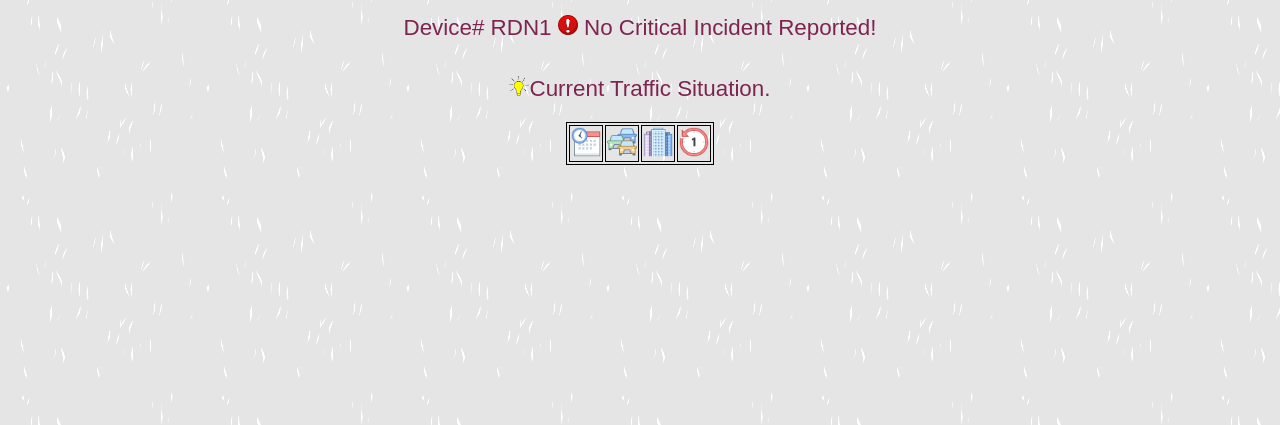
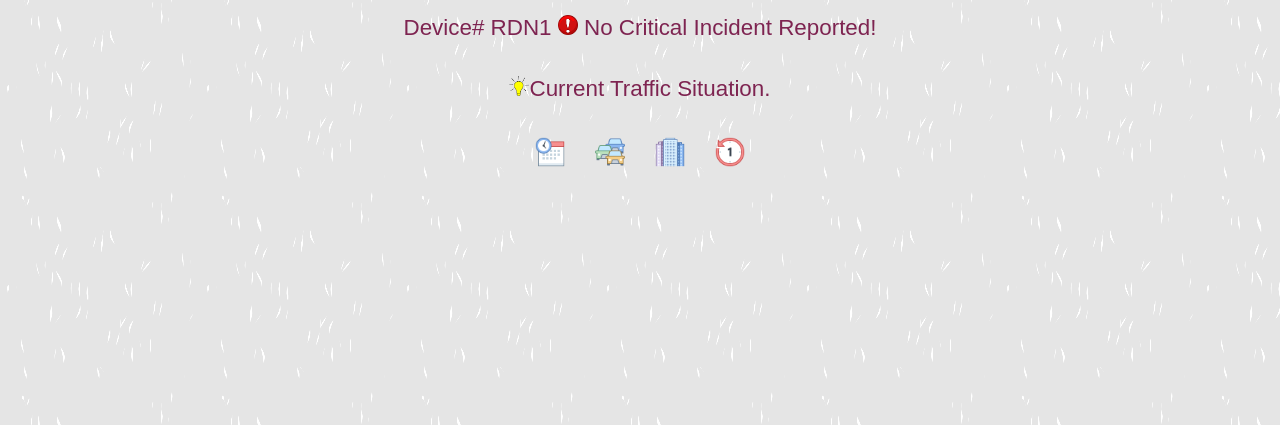
Before and after one commit to srijonmandal1/RODAN, a Flask app: page / in a window 1280 px wide. Shown: the part 210-635 px from the top of the page. Run offline with Flask 2, Linux system fonts and the light colour scheme; data that the repository does not hold is empty; some libraries are stand-ins or nearby versions.

Commit message:
new changes

```diff
--- a/app.py
+++ b/app.py
@@ -32,24 +32,7 @@ socketio = SocketIO(app)
 
 @app.route("/")
 def home():
-    event_stats = list(
-        mongo.db.events.aggregate(
-            [
-                {
-                    "$group": {
-                        "_id": {
-                            "date": "$date",
-                            "event": "$event",
-                            "location": "$location",
-                        },
-                        "total": {"$sum": 1},
-                    }
-                }
-            ]
-        )
-    )
-
-    return render_template("home.html", agg_result=event_stats)
+    return render_template("home.html", agg_result=get_agg_events(raw=True))
 
 
 @app.route("/examples")
@@ -113,21 +96,23 @@ def get_events():
 
 @app.route("/api/v1/get-agg-events")
 def get_agg_events(raw=False):
-    agg_data = list(
-        mongo.db.events.aggregate(
-            [
-                {
-                    "$group": {
-                        "_id": {
-                            "date": "$date",
-                            "event": "$event",
-                            "location": "$location",
-                        },
-                        "total": {"$sum": 1},
+    agg_data = sorted(
+        list(
+            mongo.db.events.aggregate(
+                [
+                    {
+                        "$group": {
+                            "_id": {
+                                "date": "$date",
+                                "event": "$event",
+                                "location": "$location",
+                            },
+                            "total": {"$sum": 1},
+                        }
                     }
-                }
-            ]
-        )
+                ]
+            )
+        ), key=lambda item: item["_id"]["date"], reverse=True
     )
     if raw:
         return agg_data
@@ -137,15 +122,6 @@ def get_agg_events(raw=False):
 @app.context_processor
 def pluralize_jinja():
     return dict(pluralize=pluralize)
-
-
-@app.context_processor
-def format_date():
-    return dict(
-        format_date=lambda time: datetime.datetime.fromtimestamp(time).strftime(
-            "%-I:%M %-m/%d/%Y"
-        )
-    )
 
 
 def reverse_geocode(latitude, longitude, raw=False):
@@ -165,6 +141,7 @@ def format_date():
     def format_date_func(date):
         date = date.split("-")
         return f"{date[1].strip('0')}/{date[2]}/{date[0]}"
+
     return dict(format_date=format_date_func)
 
 
--- a/requirements.txt
+++ b/requirements.txt
@@ -1,5 +1,6 @@
 flask
 flask-pymongo
+flask-socketio
 dnspython
 python-dotenv
 geopy
--- a/runtime.txt
+++ b/runtime.txt
@@ -1 +1 @@
-python-3.10.2
+python-3.10.3
--- a/static/style/style.css
+++ b/static/style/style.css
@@ -106,8 +106,17 @@ ol li {
   height: 202px;
 }
 
-table, th, td {
+.border-none {
+  border-collapse: collapse;
+  border: none;
+}
+
+.border-none td {
   border: 1px solid black;
+}
+
+th, td {
+  padding: 15px;
 }
 
 #logo {
--- a/templates/buy.html
+++ b/templates/buy.html
@@ -32,7 +32,7 @@
         </ul>
       </div>
     </div>
-    <div id="site_content">
+    <div>
       <div id="content">
         <!-- insert the page content here -->
         <h1>Our Product</h1>
--- a/templates/home.html
+++ b/templates/home.html
@@ -35,7 +35,7 @@
     <div id="data" style="text-align: center;">
         <h3>Device# RDN1 <img width="20" height="20" src="/static/images/alert.png" alt="Alerts"> No Critical Incident Reported!</h3>
         <h2><img width="20" height="20" src="/static/images/regular_incidents.png" alt="Alerts">Current Traffic Situation.</h2>
-        <table style="margin-left: auto; margin-right: auto;">
+        <table style="margin-left: auto; margin-right: auto;" class="border-none">
             <thead>
                 <tr>
                 <th><img width="30" height="30" src="/static/images/date.png" alt="Date">
--- a/templates/logs.html
+++ b/templates/logs.html
@@ -30,16 +30,16 @@
         </ul>
       </div>
     </div>
-    <div id="site_content">
+    <div>
       <div id="content">
         <!-- insert the page content here -->
         <h1>Logs</h1>
         <p>This is to view all the logs. You can filter the logs down using the filters. Switch to the home tab for a view of the aggregated data.</p>
         {% for event in events %}
             {% if event["count"] > 1 %}
-                <p>{{ event["count"] }} {{ pluralize(event["event"]) }} were detected at {{ format_date(event["time"]) }} in {{ event["location"][2] }}, {{ event["location"][4] }} {{ event["location"][5] }}</p>
+                <p>{{ event["count"] }} {{ pluralize(event["event"]) }} were detected at {{ format_date(event["date"]) }} in {{ event["location"][2] }}, {{ event["location"][4] }} {{ event["location"][5] }}</p>
             {% else %}
-                <p>{{ event["count"] }} {{ event["event"] }} were detected at {{ format_date(event["time"]) }} in {{ event["location"][2] }}, {{ event["location"][4] }} {{ event["location"][5] }}</p>
+                <p>{{ event["count"] }} {{ event["event"] }} were detected at {{ format_date(event["date"]) }} in {{ event["location"][2] }}, {{ event["location"][4] }} {{ event["location"][5] }}</p>
             {% endif %}
         {% endfor %}
       </div>
```
Lines whose indentation alone changed are shown as unchanged.
